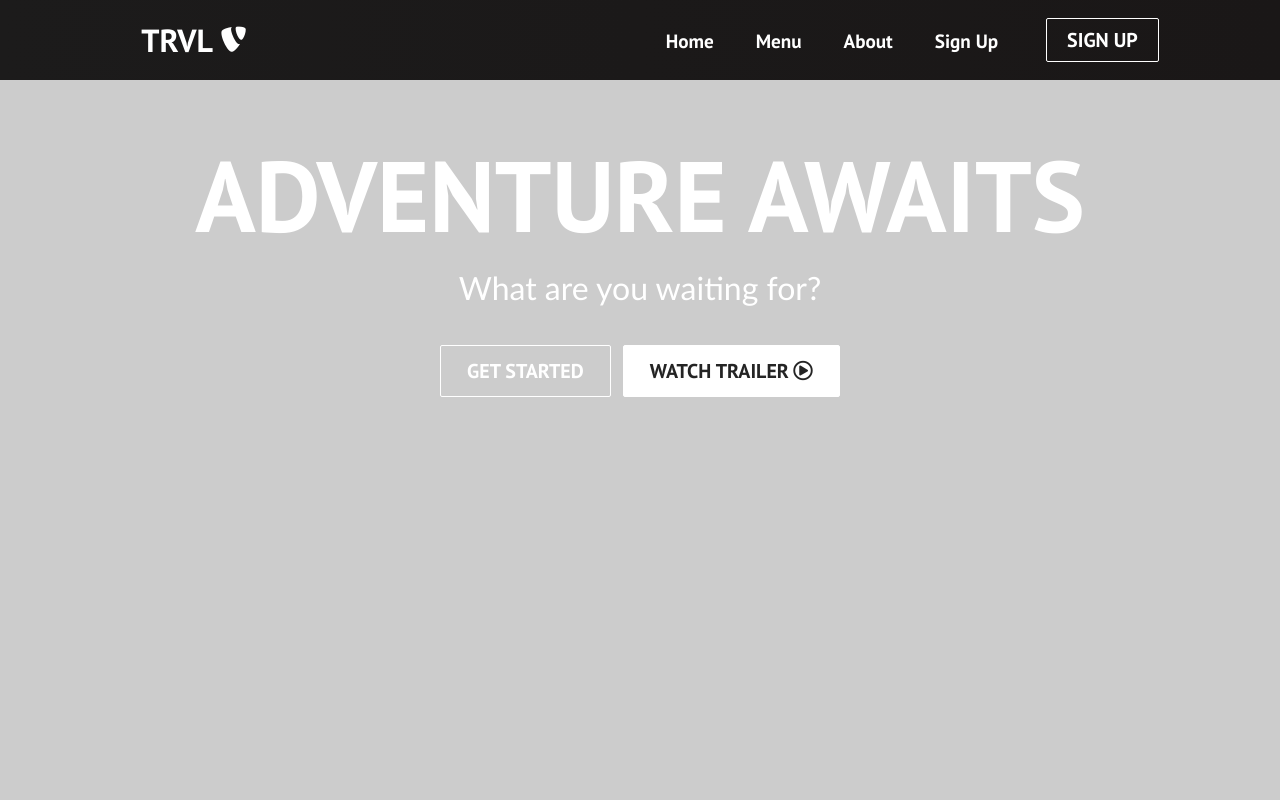
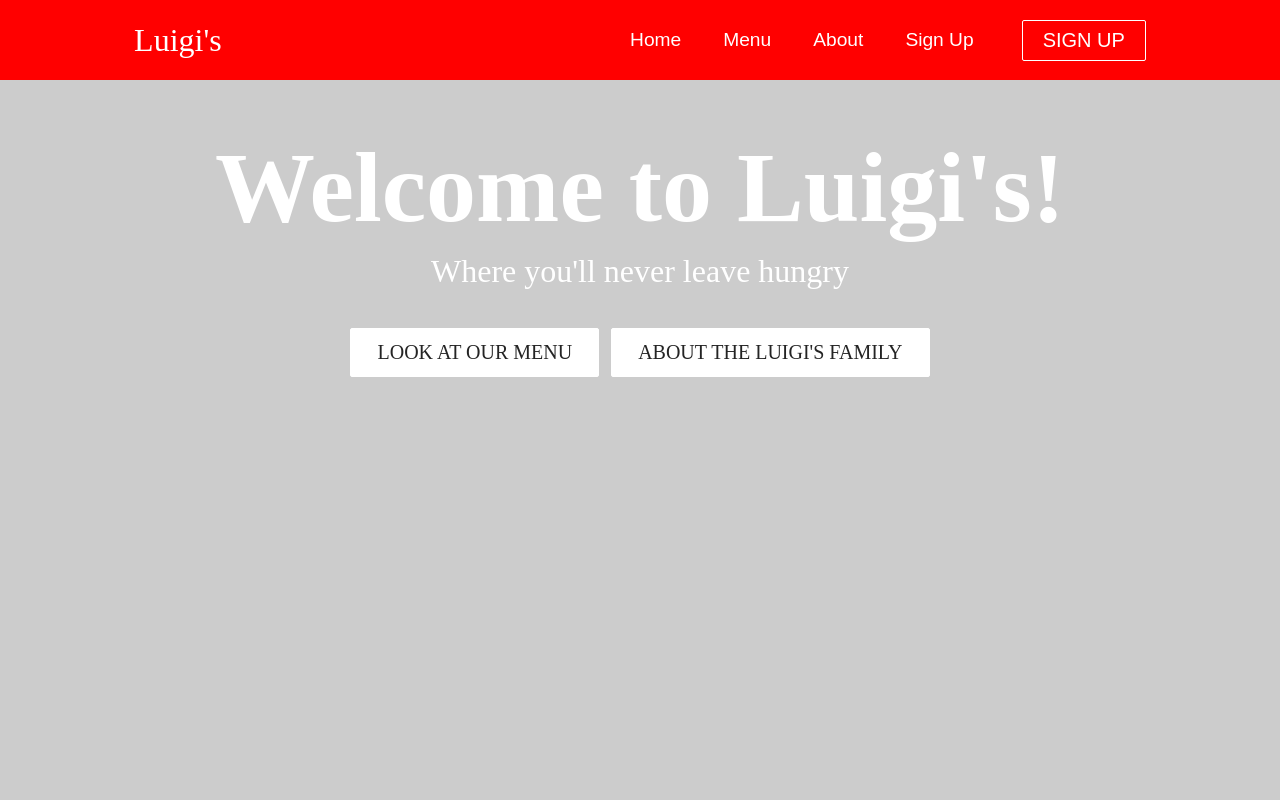
Before and after one commit to KAlexander17/BrochureWebsite, a React (Create React App) app: page / in a window 1280 px wide. Shown: the top 800 px of the page. Built offline with nearby package versions, Linux system fonts and the light colour scheme.

Commit message:
ChangingText

```diff
--- a/public/index.html
+++ b/public/index.html
@@ -17,7 +17,7 @@
       crossorigin="anonymous"
     />
     <link
-      href="https://fonts.googleapis.com/css2?family=PT+Sans:wght@700&display=swap"
+
       rel="stylesheet"
     />
     <!-- Code for line 13 down is from video-->
--- a/src/App.js
+++ b/src/App.js
@@ -3,6 +3,7 @@ import Navbar from './components/Navbar';
 import { BrowserRouter as Router, Routes, Route } from 'react-router-dom';
 import './App.css';
 import Home from './components/pages/Home';
+
 
 function App() {
   return (
--- a/src/components/Cards.js
+++ b/src/components/Cards.js
@@ -5,7 +5,7 @@ import './Cards.css';
 function Cards() {
     return (
         <div className='cards'>
-            <h1>Check out these EPIC Destinations!</h1>
+            <h1>These are some of our favorites!</h1>
             <div className='cards_container'>
                 <div className='cards_wrapper'>
                     <ul className='cards_items'>
--- a/src/components/HeroSection.css
+++ b/src/components/HeroSection.css
@@ -6,28 +6,31 @@
     align-items: center;
     box-shadow: inset 0 0 0 1000px rgba(0, 0, 0, 0.2);
     object-fit: contain;
+    font-family: 'Tangerine', serif;
 }
 
 .hero-container > h1 {
     color: #fff;
     font-size: 100px;
     margin-top: 50px;
+    font-family: 'Tangerine', serif;
 }
 
 .hero-container > p {
     margin-top: 8px;
     color: #fff;
     font-size: 32px;
-    font-family: 'Trebuchet MS', 'Lucida Sans Unicode',
-    'Lucida Grande', 'Lucida Sans', Arial, sans-serif;
+    font-family: 'Tangerine', serif;
 }
 
 .hero-btns {
     margin-top: 32px;
+    font-family: 'Tangerine', serif;
 }
 
 .hero-btns .btn {
     margin: 6px;
+    font-family: 'Tangerine', serif;
 }
 
 .fa-play-circle {
--- a/src/components/HeroSection.js
+++ b/src/components/HeroSection.js
@@ -6,14 +6,14 @@ import './HeroSection.css';
 function HeroSection() {
     return (
         <div className='hero-container'>
-            <h1>ADVENTURE AWAITS</h1>
-            <p>What are you waiting for?</p>
+            <h1>Welcome to Luigi's!</h1>
+            <p>Where you'll never leave hungry</p>
             <div className='hero-btns'>
-                <Button className='btns' buttonStyle='btn--outline'
-                buttonSize='btn--large'>GET STARTED</Button>
                 <Button className='btns' buttonStyle='btn--primary'
-                buttonSize='btn--large'>WATCH TRAILER
-                <i className='far fa-play-circle' /></Button>
+                buttonSize='btn--large'>LOOK AT OUR MENU</Button>
+                <Button className='btns' buttonStyle='btn--primary'
+                buttonSize='btn--large'>ABOUT THE LUIGI'S FAMILY
+                </Button>
             </div>
         </div>
     );
--- a/src/components/Navbar.css
+++ b/src/components/Navbar.css
@@ -1,5 +1,5 @@
 .navbar {
-    background: linear-gradient(90deg, rgb(28, 27, 27) 0%, rgb(26, 23, 23) 100%);
+    background: red;
     height: 80px;
     display: flex;
     justify-content: center;
@@ -20,11 +20,11 @@
 
   .navbar-logo {
     color: #fff;
-    justify-self: start;
-    margin-left: 20px;
-    cursor: pointer;
+    justify-self: center;
+
     text-decoration: none;
     font-size: 2rem;
+    font-family: 'Tangerine', serif;
     display: flex;
     align-items: center;
   }
--- a/src/components/Navbar.js
+++ b/src/components/Navbar.js
@@ -29,7 +29,7 @@ function Navbar() {
             <nav class="navbar">
                 <div class="navbar-container">
                     <Link to='/' className='navbar-logo' onClick={closeMobileMenu}>
-                        TRVL <i className='fab fa-typo3' />
+                        Luigi's
                     </Link>
                     <div className='menu-icon' onClick={handleClick}>
                         <i className={click ? 'fas fa-times' : 'fas fa-bars'} />
```
Also changed, not shown: public/robots.txt (deleted).
